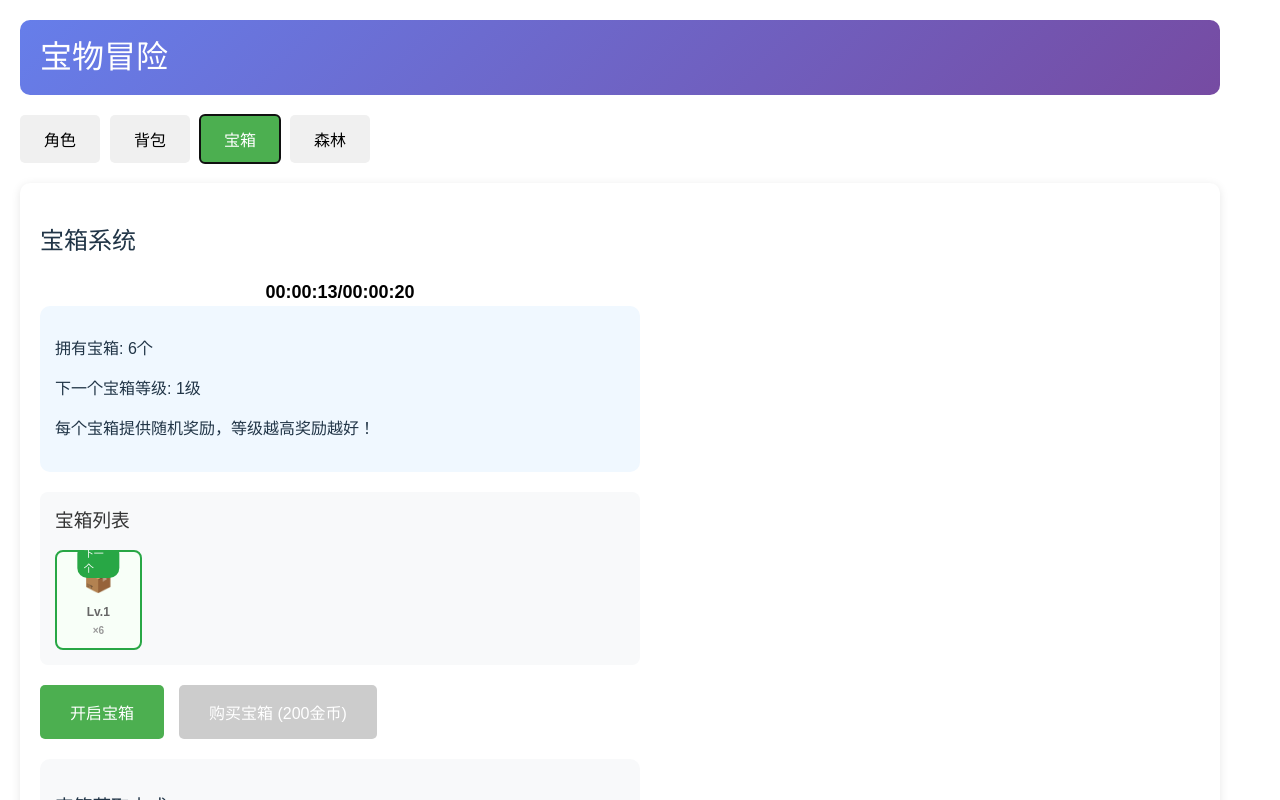
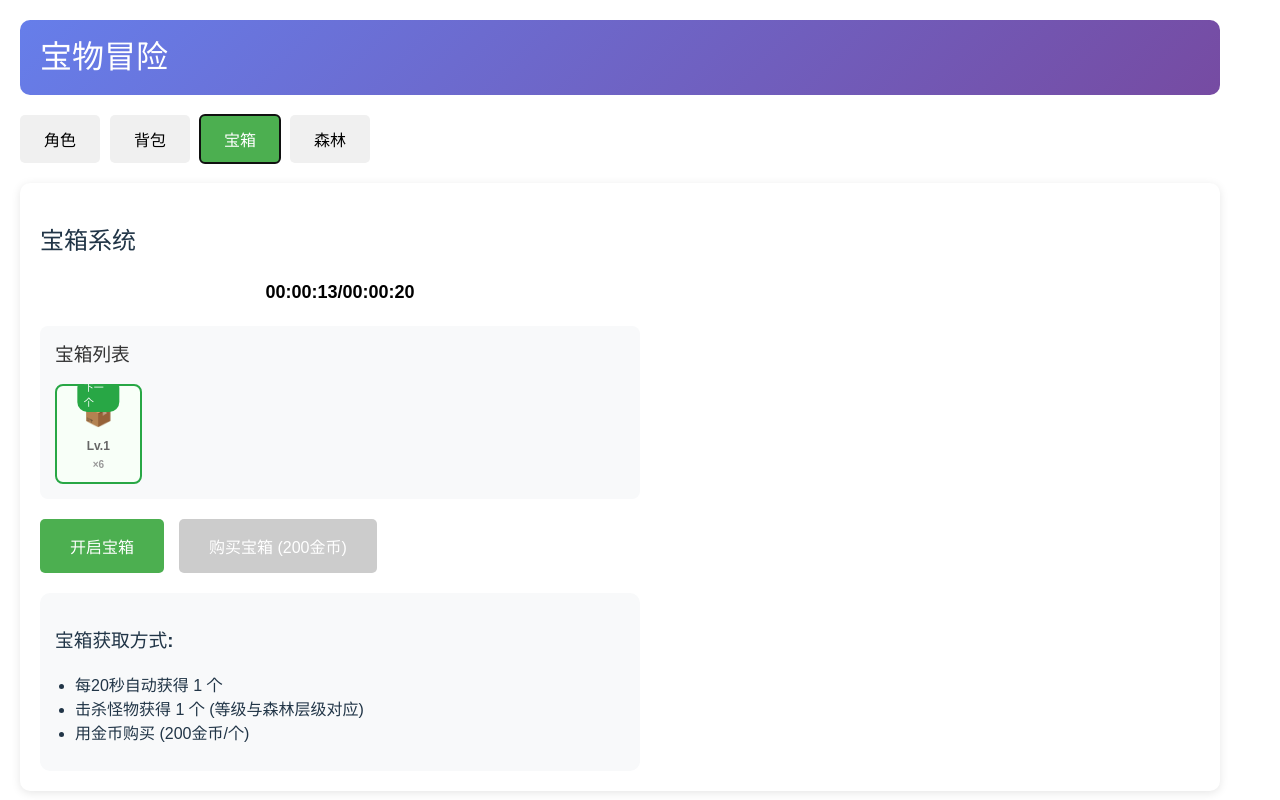
Before and after one commit to Hujunjob/MonadBox, a React (Vite) app in the folder treasure-adventure/: page / in a window 1280 px wide. Both pictures are taken after a click on the button "宝箱". Shown: the top 800 px of the page. Built offline with nearby package versions, Linux system fonts and the light colour scheme.

Commit message:
Update TreasureBox.tsx

```diff
--- a/treasure-adventure/src/components/TreasureBox.tsx
+++ b/treasure-adventure/src/components/TreasureBox.tsx
@@ -188,13 +188,13 @@ const TreasureBox: React.FC = () => {
 
       <TreasureBoxTimer />
 
-      <div className="treasure-box-info">
+      {/* <div className="treasure-box-info">
         <p>拥有宝箱: {Array.isArray(player.treasureBoxes) ? player.treasureBoxes.length : 0}个</p>
         {Array.isArray(player.treasureBoxes) && player.treasureBoxes.length > 0 && (
           <p>下一个宝箱等级: {player.treasureBoxes[0].level}级</p>
         )}
         <p>每个宝箱提供随机奖励，等级越高奖励越好！</p>
-      </div>
+      </div> */}
 
       {/* 宝箱列表 */}
       {Array.isArray(player.treasureBoxes) && player.treasureBoxes.length > 0 && (
```
